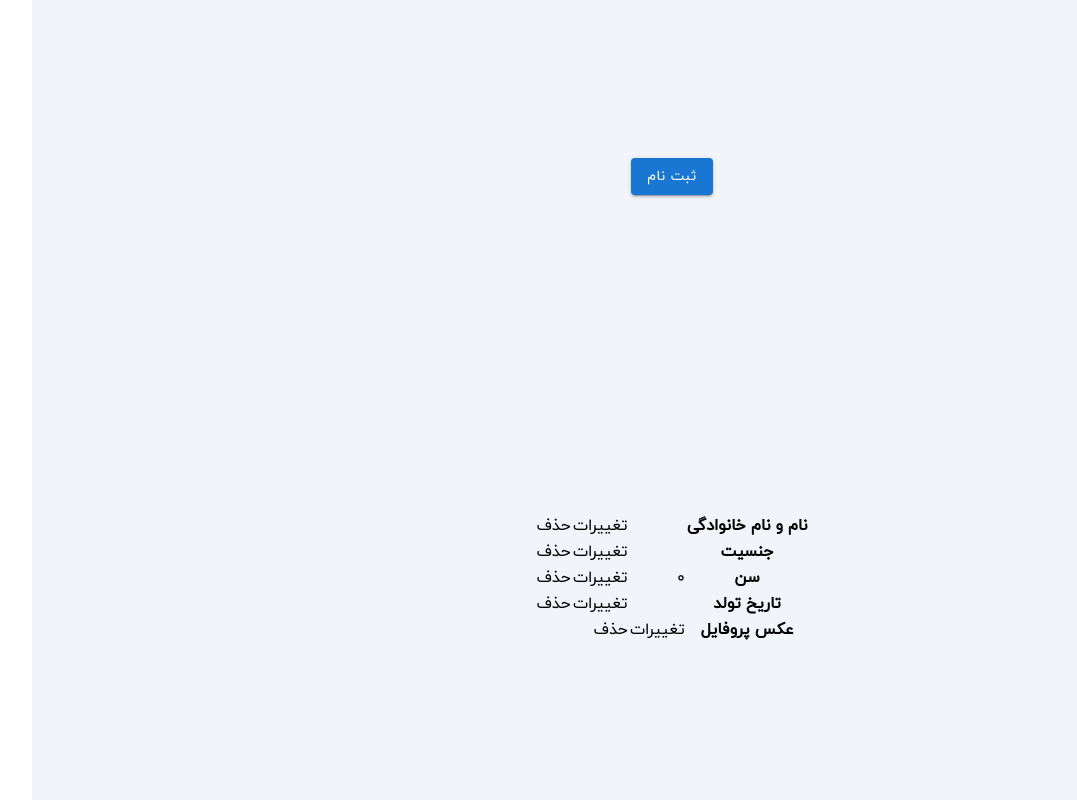
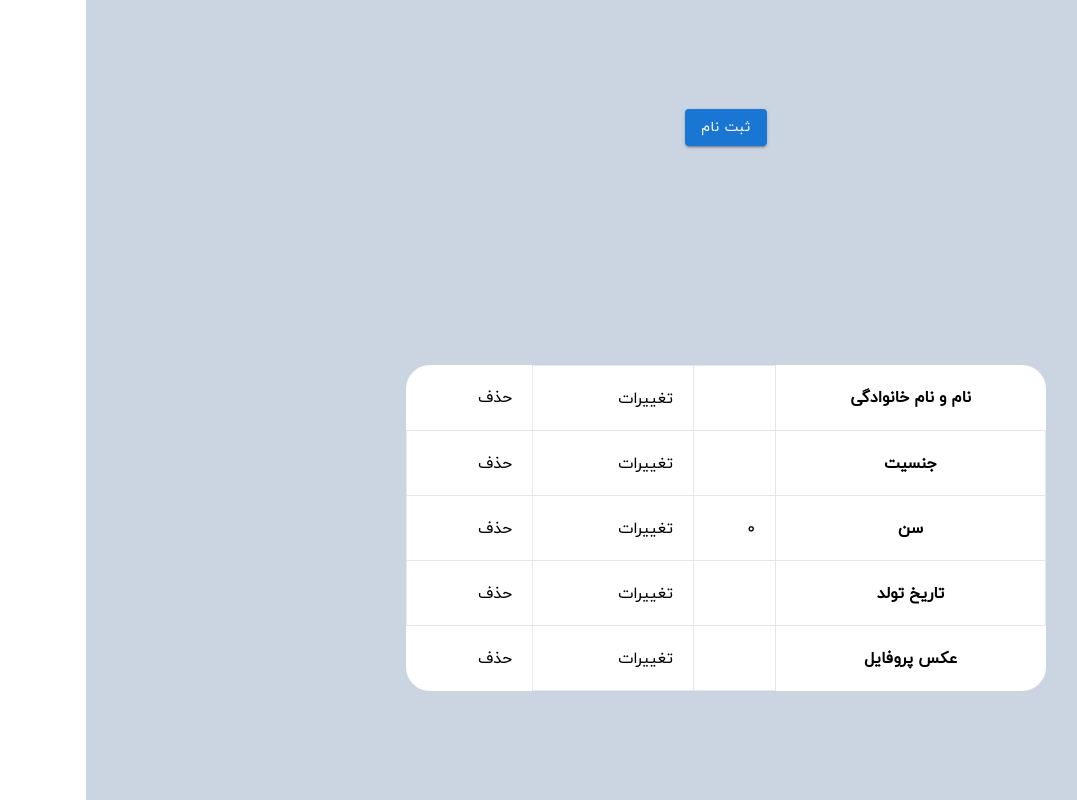
Before and after one commit to roham043/HamiketTask, a React (Create React App) app: page / in a window 1280 px wide. Shown: the whole page, without its empty margins (73-1150 px from the left). Built offline with nearby package versions, Linux system fonts and the light colour scheme.

Commit message:
change table styles

```diff
--- a/src/App.js
+++ b/src/App.js
@@ -1,7 +1,7 @@
 import * as React from 'react';
 import Form from './Component/Form';
 import Modal from 'react-modal';
-import Table from './Component/Table';
+import TableMaterialUI from './Component/Table';
 import Button from '@mui/material/Button';
 
 const customStyles = {
@@ -34,7 +34,7 @@ function App(props) {
     setIsOpen(false);
   }
   return (
-    <div className='flex flex-col justify-around items-center bg-slate-100 w-full h-screen'>
+    <div className='flex flex-col justify-around items-center bg-slate-300 w-full h-screen'>
     <Button variant="contained" onClick={openModal} style={{fontFamily:'iranyekan'}}>ثبت نام</Button>
     <Modal
       isOpen={modalIsOpen}
@@ -54,7 +54,7 @@ function App(props) {
         <button>the modal</button>
       </form>
     </Modal>
-    <Table/>
+    <TableMaterialUI/>
   </div>
   );
 }
--- a/src/Component/Table.js
+++ b/src/Component/Table.js
@@ -1,47 +1,49 @@
-import {useSelector} from 'react-redux';
+import { useSelector } from 'react-redux';
+
+
 
 const Table = () => {
-    const fullname = useSelector((state)=> state.data.fullname);
-    const sex = useSelector((state)=> state.data.sex);
-    const age = useSelector((state)=> state.data.age);
-    const birthday = useSelector((state)=> state.data.birthday);
+  const fullname = useSelector((state) => state.data.fullname);
+  const sex = useSelector((state) => state.data.sex);
+  const age = useSelector((state) => state.data.age);
+  const birthday = useSelector((state) => state.data.birthday);
   // const image = useSelector((state)=> state.data.image);
   return (
-        <table >
-        <tr>
-          <th>نام و نام خانوادگی</th>
-          <td>{fullname}</td>
+    <table className='table-auto  p-5 bg-white w-1/2 rounded-3xl'>
+      <tr className=' p-5'>
+        <th className=' p-5'>نام و نام خانوادگی</th>
+        <td className='border p-5'>{fullname}</td>
 
-          <td>تغییرات</td>
-          <td>حذف</td>
+        <td className='border p-5'>تغییرات</td>
+        <td className=' p-5'>حذف</td>
+      </tr >
+      <tr className=' p-5'>
+        <th className='border p-5'>جنسیت</th>
+        <td className='border p-5'>{sex}</td>
+
+        <td className='border p-5'>تغییرات</td>
+        <td className='border p-5'>حذف</td>
       </tr>
-        <tr>
-          <th>جنسیت</th>
-          <td>{sex}</td>
+      <tr className=' p-5'>
+        <th className='border p-5'>سن</th>
+        <td className='border p-5'>{age}</td>
 
-          <td>تغییرات</td>
-          <td>حذف</td>
+        <td className='border p-5'>تغییرات</td>
+        <td className='border p-5'>حذف</td>
       </tr>
-        <tr>
-          <th>سن</th>
-          <td>{age}</td>
+      <tr className=' p-5'>
+        <th className='border p-5'>تاریخ تولد</th>
+        <td className='border p-5'>{birthday}</td>
 
-          <td>تغییرات</td>
-          <td>حذف</td>
+        <td className='border p-5'>تغییرات</td>
+        <td className='border p-5'>حذف</td>
       </tr>
-        <tr>
-          <th>تاریخ تولد</th>
-          <td>{birthday}</td>
+      <tr className=' p-5'>
+        <th className=' p-5'>عکس پروفایل</th>
+        <td className='border p-5'>{''}</td>
 
-          <td>تغییرات</td>
-          <td>حذف</td>
-        </tr>
-        <tr>
-          <th>عکس پروفایل</th>
-          {/* <td>{image}</td> */}
-
-          <td>تغییرات</td>
-          <td>حذف</td>
+        <td className='border p-5'>تغییرات</td>
+        <td className=' p-5'>حذف</td>
       </tr>
     </table>
   )
```
Lines whose indentation alone changed are shown as unchanged.
